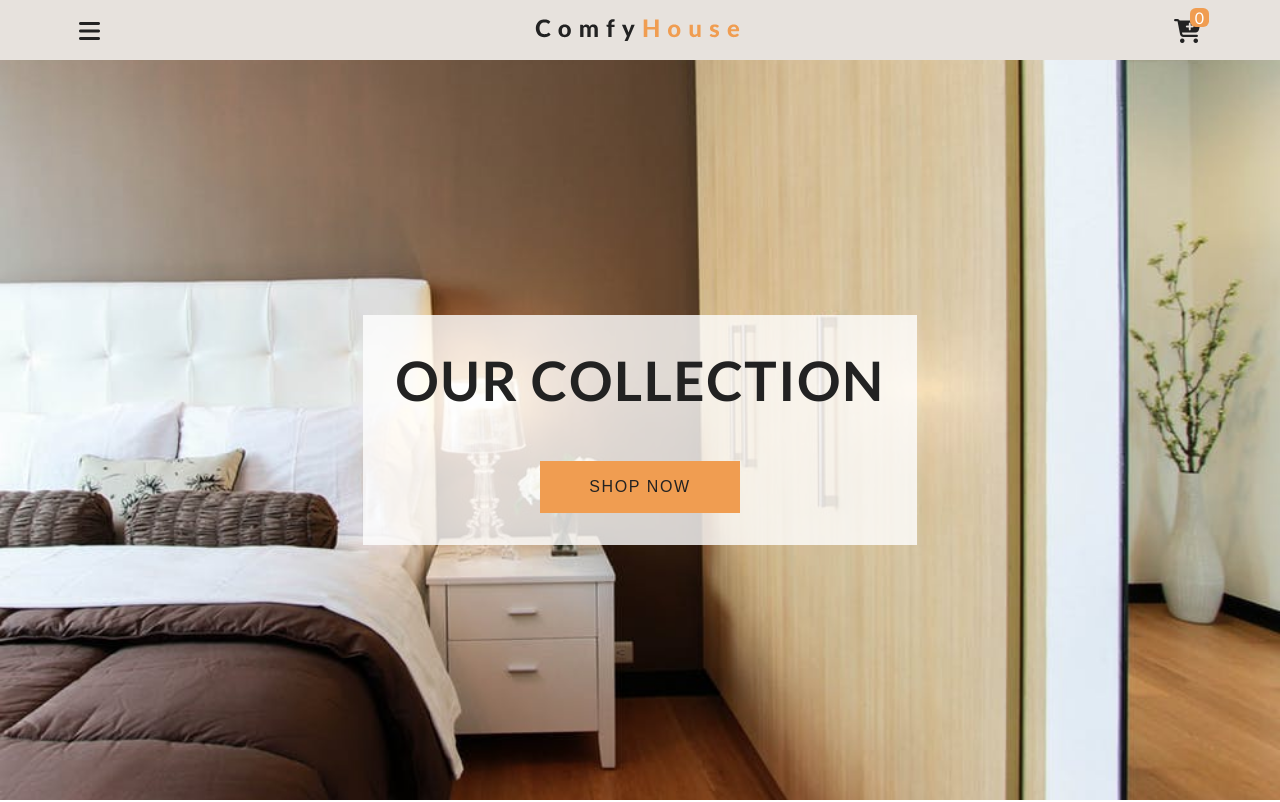
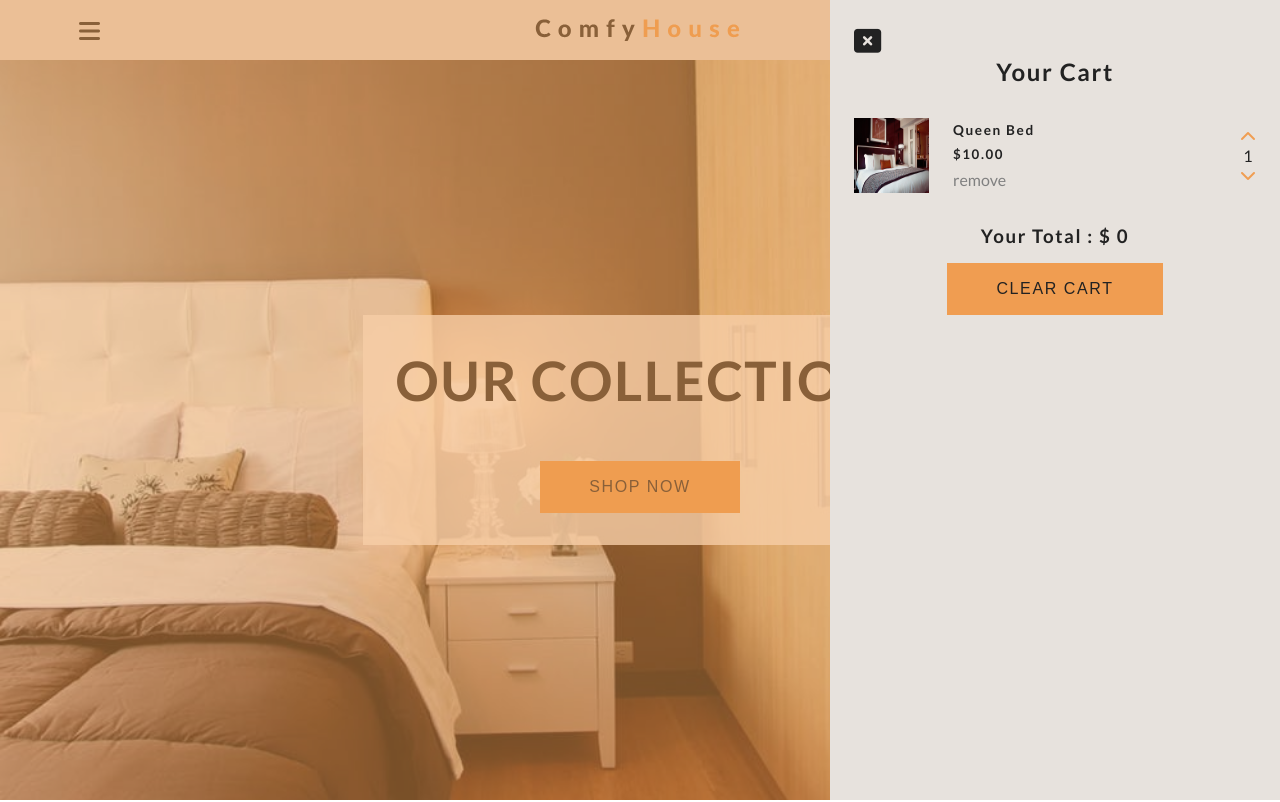
Before and after one commit to maheralayoubi/Add-to-cart-js-system, a plain HTML site: page index.html in a window 1280 px wide. Shown: the top 802 px of the page. Drawn offline with Linux system fonts and the light colour scheme.

Commit message:
Finishing up Cart section Html structure

```diff
--- a/index.html
+++ b/index.html
@@ -66,8 +66,24 @@
             <h2>your cart</h2>
             <div class="cart-content">
                 <!-- Cart Items -->
-
+                <div class="cart-item">
+                    <img src="images/product-1.jpeg" alt="product">
+                    <div>
+                        <h4>queen bed</h4>
+                        <h5>$10.00</h5>
+                        <span class="remove-item">remove</span>
+                    </div>
+                    <div>
+                        <i class="fas fa-chevron-up"></i>
+                        <p class="item-amount">1</p>
+                        <i class="fas fa-chevron-down"></i>
+                    </div>
+                </div>
                 <!-- End Of Cart Items -->
+            </div>
+            <div class="cart-footer">
+                <h3>your total : $ <span class="cart-total">0</span></h3>
+                <button class="clear-cart banner-btn">clear cart</button>
             </div>
         </div>
     </div>
--- a/styles.css
+++ b/styles.css
@@ -200,7 +200,7 @@ body {
     transition: var(--mainTransition);
     background: rgb(240, 157, 81, 0.5);
     z-index: 2;
-    visibility: hidden;
+    /*visibility: hidden;*/
 }
 
 .cart {
@@ -214,7 +214,7 @@ body {
     background: rgb(231, 226, 221);
     padding: 1.5rem;
     transition: var(--mainTransition);
-    transform: translateX(100%);
+    /*transform: translateX(100%);*/
 }
 
 .showCart {
```
